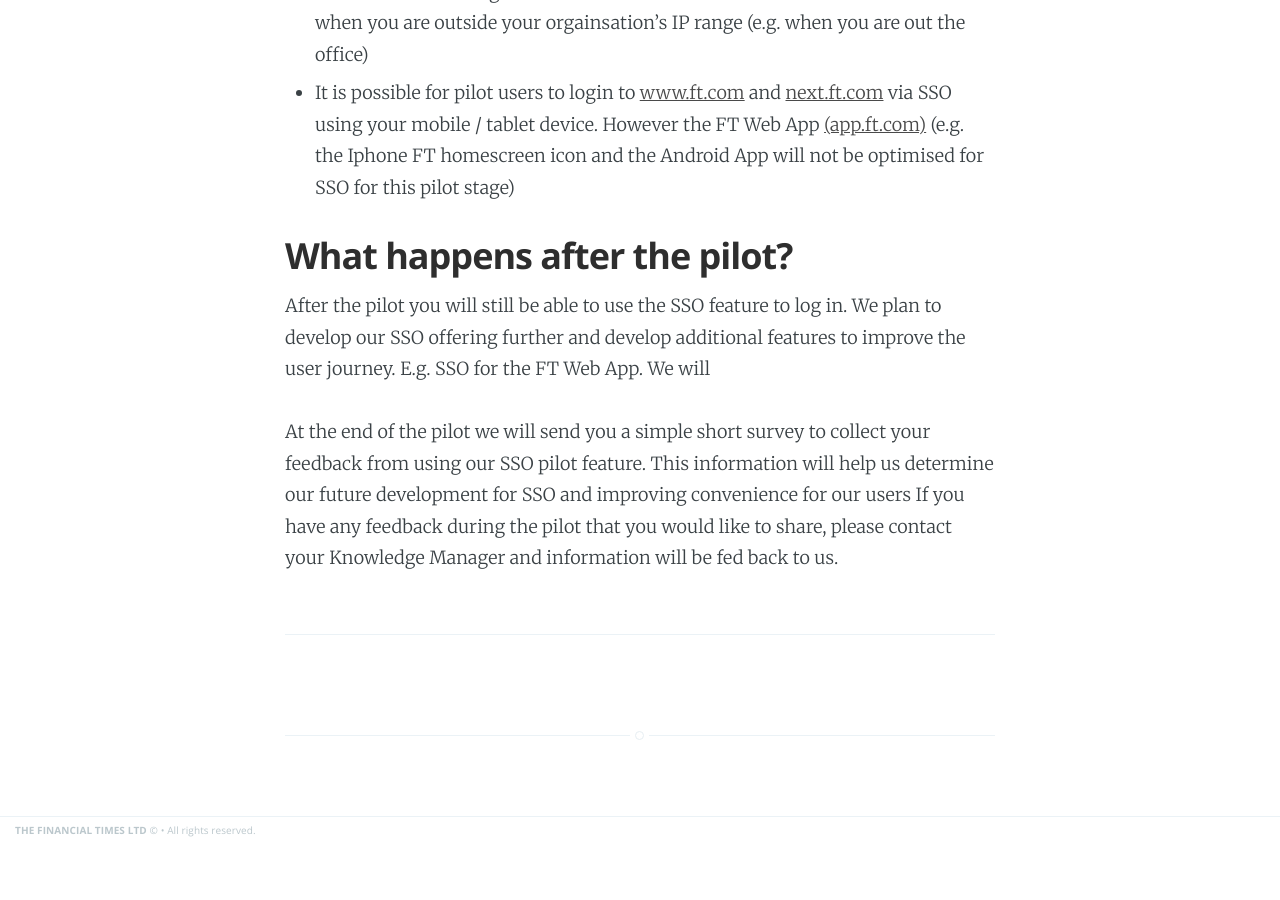
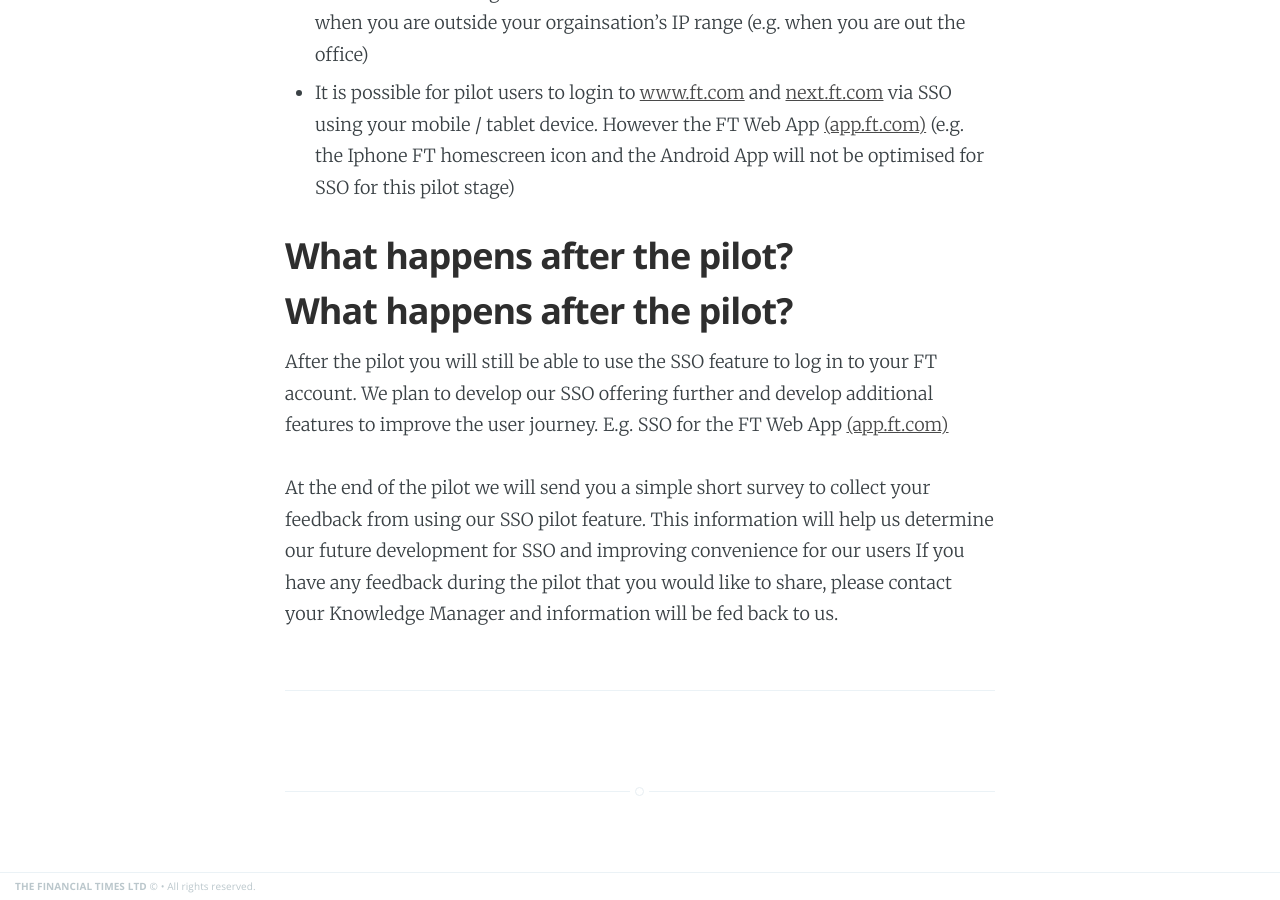
Before and after one commit to Financial-Times/sso-support, a Jekyll site: the page built from _posts/2016-07-19-user-guide-p2p-idp.md, in a window 1280 px wide and 900 px high, scrolled down 4377 px. Built offline with Jekyll 4.4.1, drawn with Linux system fonts in a browser that asks for light colours; before the commit the page ends 5221 px from its top, so only the background shows below that.

Commit message:
Update 2016-07-19-user-guide-p2p-idp.md

```diff
--- a/_posts/2016-07-19-user-guide-p2p-idp.md
+++ b/_posts/2016-07-19-user-guide-p2p-idp.md
@@ -80,7 +80,8 @@
 - It is possible for pilot users to login to [www.ft.com](http://www.ft.com) and [next.ft.com](https://next.ft.com) via SSO using your mobile / tablet device. However the FT Web App [(app.ft.com)](http://app.ft.com) (e.g. the Iphone FT homescreen icon and the Android App will not be optimised for SSO for this pilot stage)
 
 ## What happens after the pilot?
-After the pilot you will still be able to use the SSO feature to log in. We plan to develop our SSO offering further and develop additional features to improve the user journey. E.g. SSO for the FT Web App. We will
+## What happens after the pilot?
+After the pilot you will still be able to use the SSO feature to log in to your FT account. We plan to develop our SSO offering further and develop additional features to improve the user journey. E.g. SSO for the FT Web App [(app.ft.com)](http://app.ft.com)
 
 At the end of the pilot we will send you a simple short survey to collect your feedback from using our SSO pilot feature. This information will help us determine our future development for SSO and improving convenience for our users
 If you have any feedback during the pilot that you would like to share, please contact your Knowledge Manager and information will be fed back to us.
```
